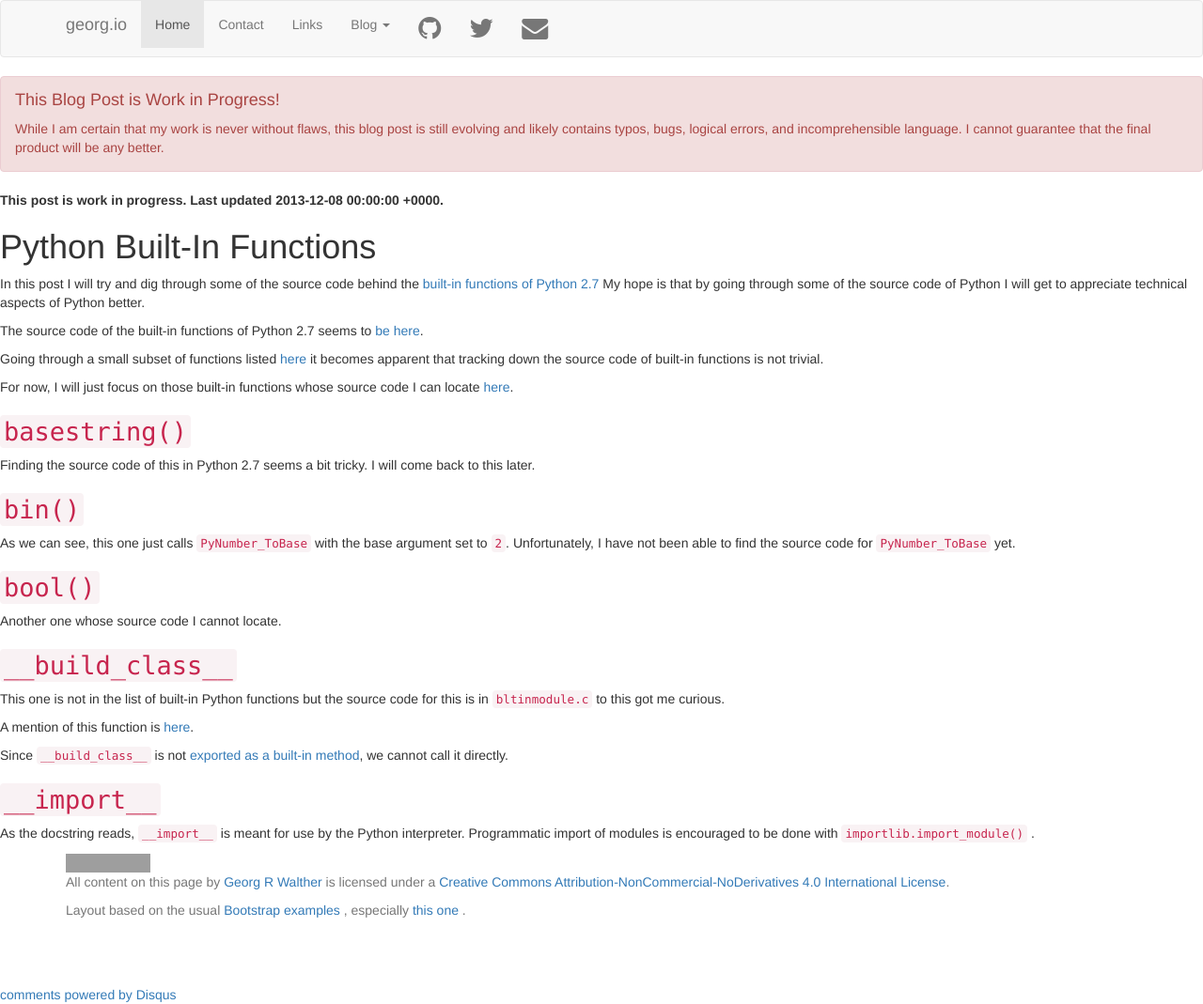
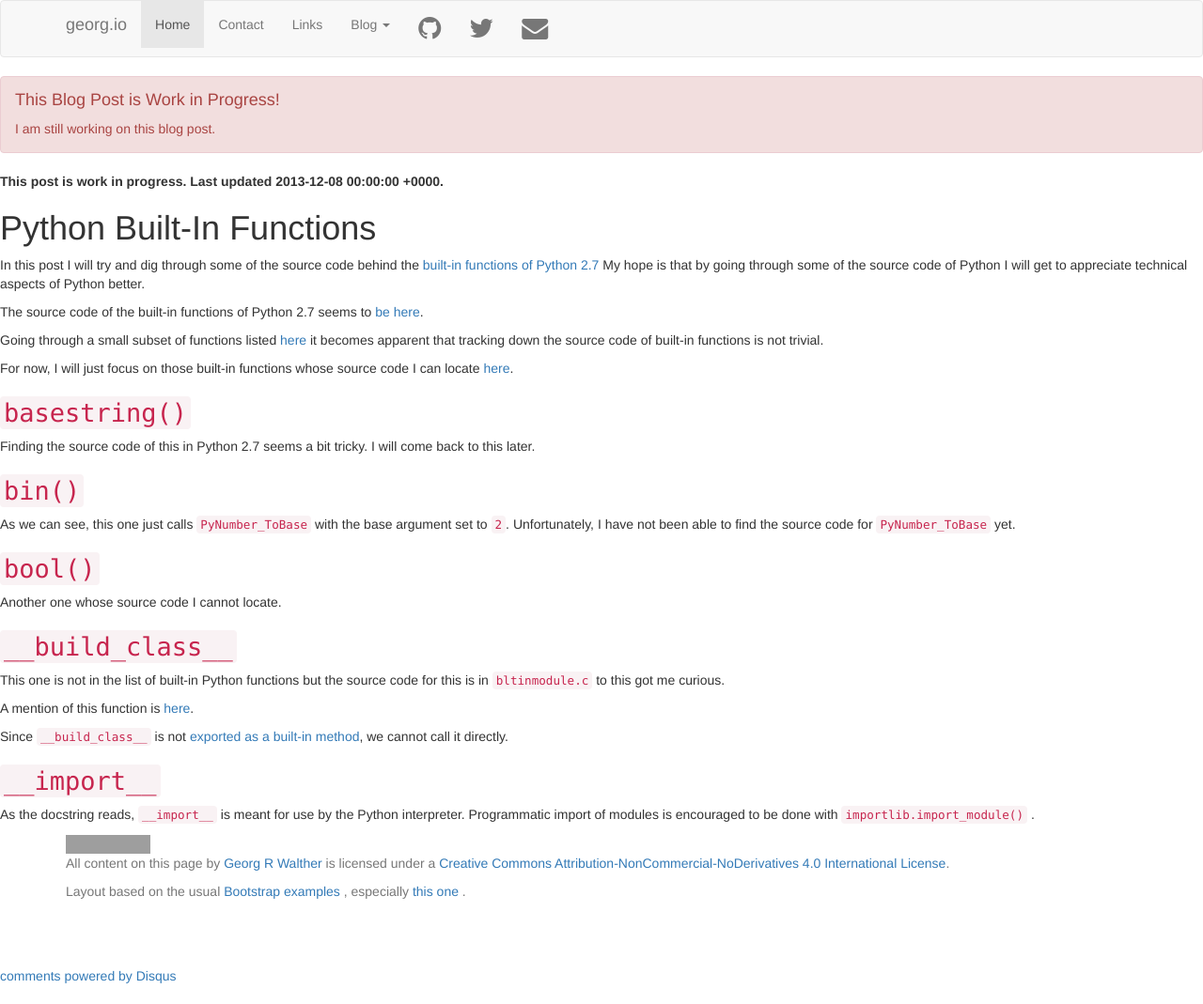
Before and after one commit to waltherg/backup.waltherg.github.io, a Jekyll site: the page built from _posts/2013-12-08-Python_Built_In_Functions.md, in a window 1280 px wide. Shown: the whole page at 94% size. Built offline with Jekyll 4.4.1, drawn with Linux system fonts in a browser that asks for light colours; nearby versions of some CDN libraries; comment, search, counter and statistics services are not loaded; grey boxes are pictures that could not be loaded.

Commit message:
change WIP message

```diff
--- a/_layouts/default.html
+++ b/_layouts/default.html
@@ -89,10 +89,7 @@
       {% if page.tags contains "wip" %}
       <div class="alert alert-danger fade in">
         <h4>This Blog Post is Work in Progress!</h4>
-        <p>While I am certain that my work is never without flaws, this
-          blog post is still evolving and likely contains
-          typos, bugs, logical errors, and incomprehensible language.
-          I cannot guarantee that the final product will be any better.</p>
+        <p>I am still working on this blog post.</p>
       </div>
       {% endif %}
 
```
